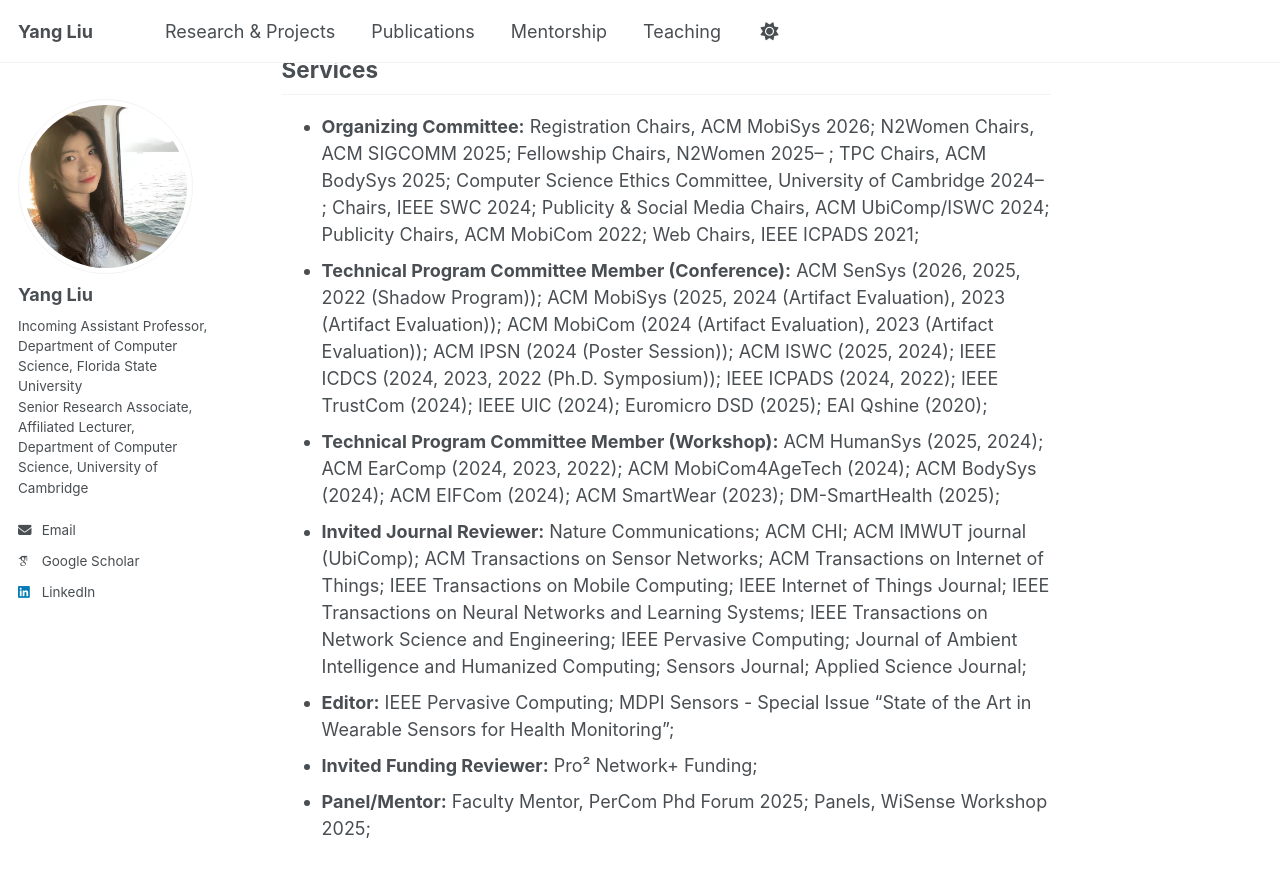
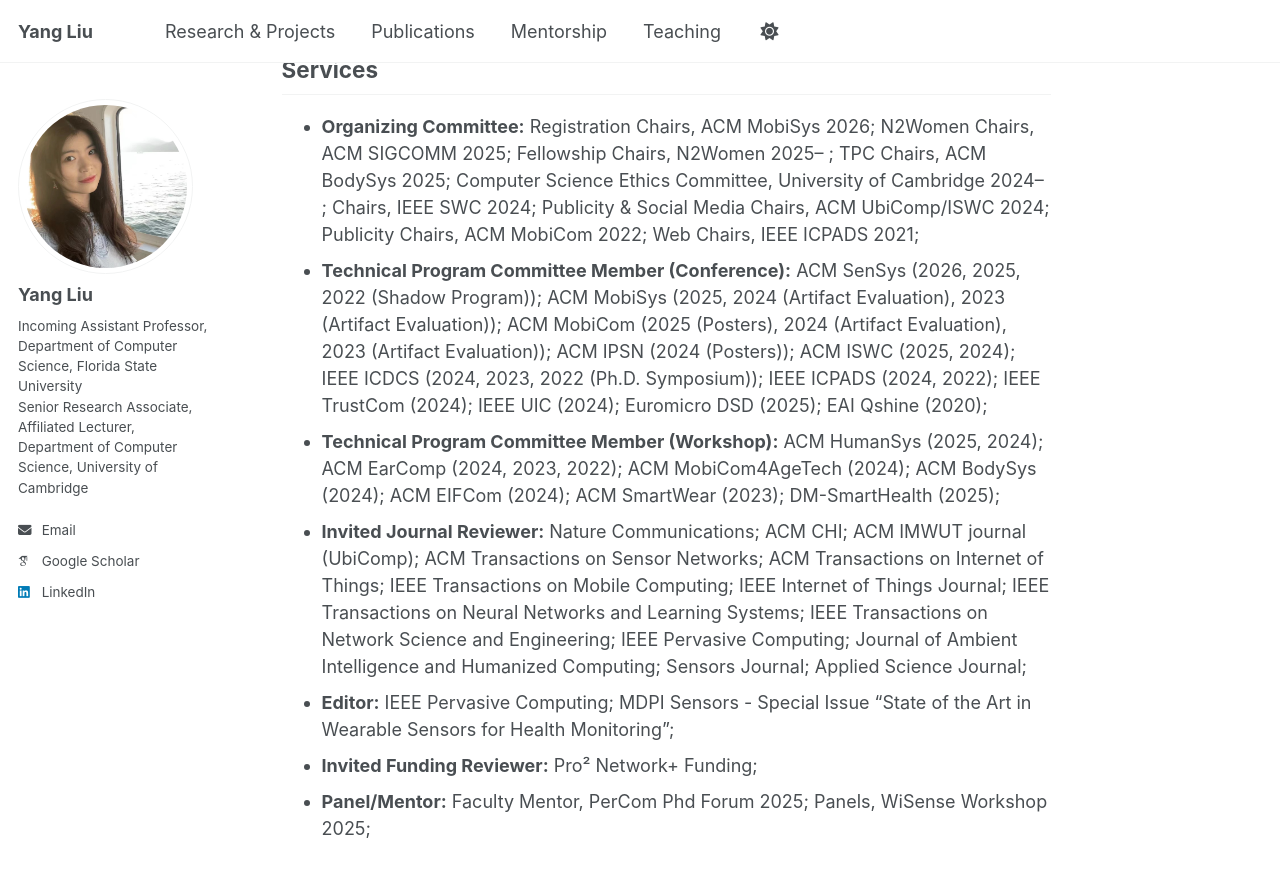
Before and after one commit to YangLiu-CS/YangLiu-CS.github.io, a Jekyll site: the page built from _pages/about.md, in a window 1280 px wide and 900 px high, scrolled down 2191 px. Shown: the top 877 px of the window. Built offline with Jekyll 4.4.1, drawn with Linux system fonts in a browser that asks for light colours; some web fonts are replaced.

```diff
--- a/_pages/about.md
+++ b/_pages/about.md
@@ -57,7 +57,7 @@ Invited Talks
 Services
 ------
 - <b>Organizing Committee:</b> Registration Chairs, ACM MobiSys 2026; N2Women Chairs, ACM SIGCOMM 2025; Fellowship Chairs, N2Women 2025-- ; TPC Chairs, ACM BodySys 2025; Computer Science Ethics Committee, University of Cambridge 2024-- ; Chairs, IEEE SWC 2024; Publicity & Social Media Chairs, ACM UbiComp/ISWC 2024; Publicity Chairs, ACM MobiCom 2022; Web Chairs, IEEE ICPADS 2021;
-- <b>Technical Program Committee Member (Conference):</b> ACM SenSys (2026, 2025, 2022 (Shadow Program)); ACM MobiSys (2025, 2024 (Artifact Evaluation), 2023 (Artifact Evaluation)); ACM MobiCom (2024 (Artifact Evaluation), 2023 (Artifact Evaluation)); ACM IPSN (2024 (Poster Session)); ACM ISWC (2025, 2024); IEEE ICDCS (2024, 2023, 2022 (Ph.D. Symposium)); IEEE ICPADS (2024, 2022); IEEE TrustCom (2024); IEEE UIC (2024); Euromicro DSD (2025); EAI Qshine (2020);
+- <b>Technical Program Committee Member (Conference):</b> ACM SenSys (2026, 2025, 2022 (Shadow Program)); ACM MobiSys (2025, 2024 (Artifact Evaluation), 2023 (Artifact Evaluation)); ACM MobiCom (2025 (Posters), 2024 (Artifact Evaluation), 2023 (Artifact Evaluation)); ACM IPSN (2024 (Posters)); ACM ISWC (2025, 2024); IEEE ICDCS (2024, 2023, 2022 (Ph.D. Symposium)); IEEE ICPADS (2024, 2022); IEEE TrustCom (2024); IEEE UIC (2024); Euromicro DSD (2025); EAI Qshine (2020);
 - <b>Technical Program Committee Member (Workshop):</b> ACM HumanSys (2025, 2024); ACM EarComp (2024, 2023, 2022); ACM MobiCom4AgeTech (2024); ACM BodySys (2024); ACM EIFCom (2024); ACM SmartWear (2023); DM-SmartHealth (2025);
 - <b>Invited Journal Reviewer:</b> Nature Communications; ACM CHI; ACM IMWUT journal (UbiComp); ACM Transactions on Sensor Networks; ACM Transactions on Internet of Things; IEEE Transactions on Mobile Computing; IEEE Internet of Things Journal; IEEE Transactions on Neural Networks and Learning Systems; IEEE Transactions on Network Science and Engineering; IEEE Pervasive Computing; Journal of Ambient Intelligence and Humanized Computing; Sensors Journal; Applied Science Journal;
 - <b>Editor:</b> IEEE Pervasive Computing; MDPI Sensors - Special Issue "State of the Art in Wearable Sensors for Health Monitoring";
```
